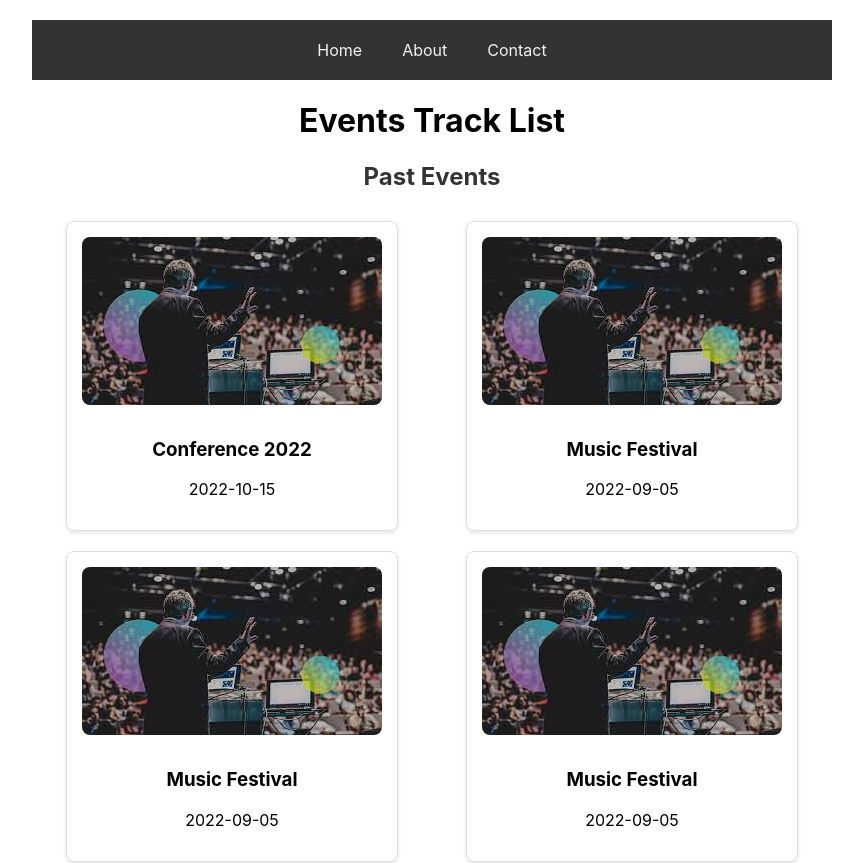
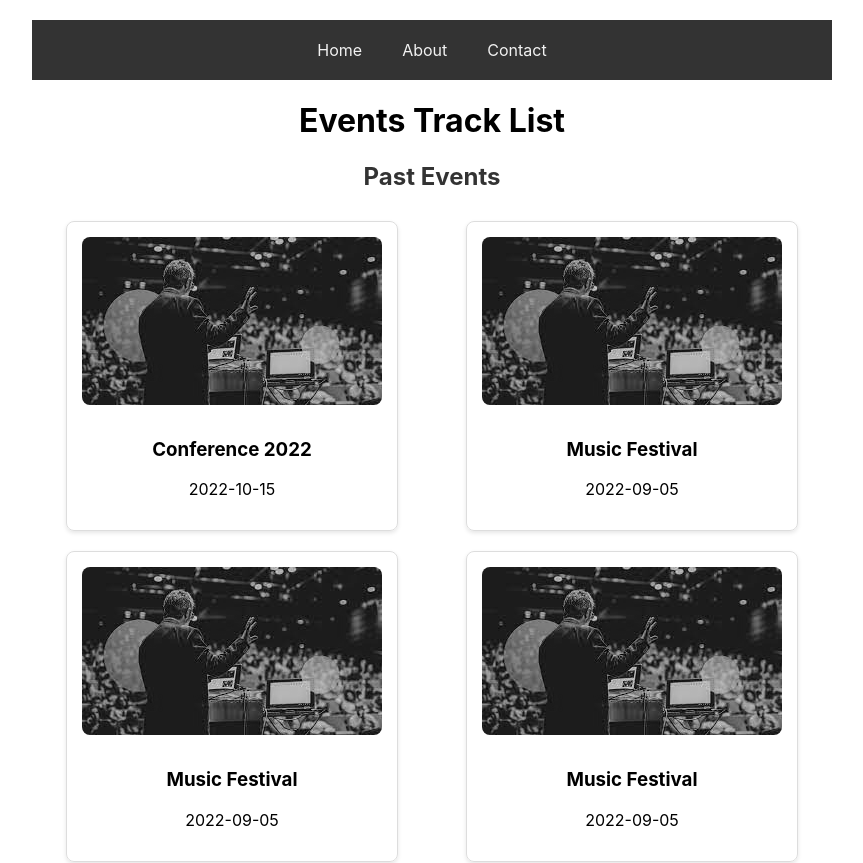
Before and after one commit to ayush-agarwal-190/Event_Page, a React (Create React App) app: page / in a window 1280 px wide. Shown: the top 863 px of the page, without its empty margins (208-1071 px from the left). Built offline with nearby package versions, Linux system fonts and the light colour scheme.

Commit message:
create black and white event cards

```diff
--- a/src/App.css
+++ b/src/App.css
@@ -34,3 +34,11 @@ img {
   border-radius: 8px;
   margin-bottom: 10px;
 }
+
+.past-event{
+  filter:grayscale(100%);
+}
+
+.past-event:hover{
+  filter:grayscale(0%);
+}
--- a/src/App.js
+++ b/src/App.js
@@ -32,7 +32,7 @@ const App = () => {
         <h2>Past Events</h2>
         <div className="event-list">
           {pastEvents.map((event) => (
-            <div key={event.id} className="event-card">
+            <div key={event.id} className="event-card past-event">
               <img src={event.image} alt={event.title} />
               <h3>{event.title}</h3>
               <p>{event.date}</p>
```
